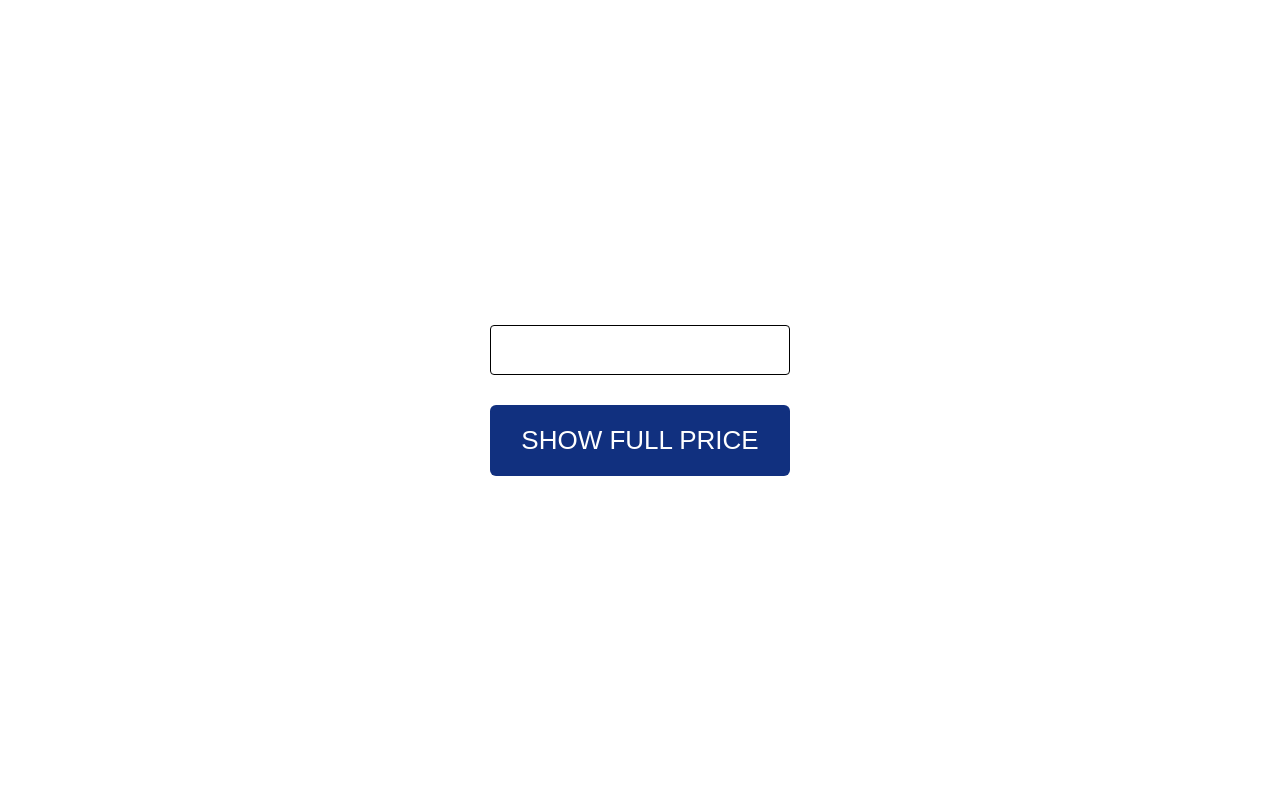
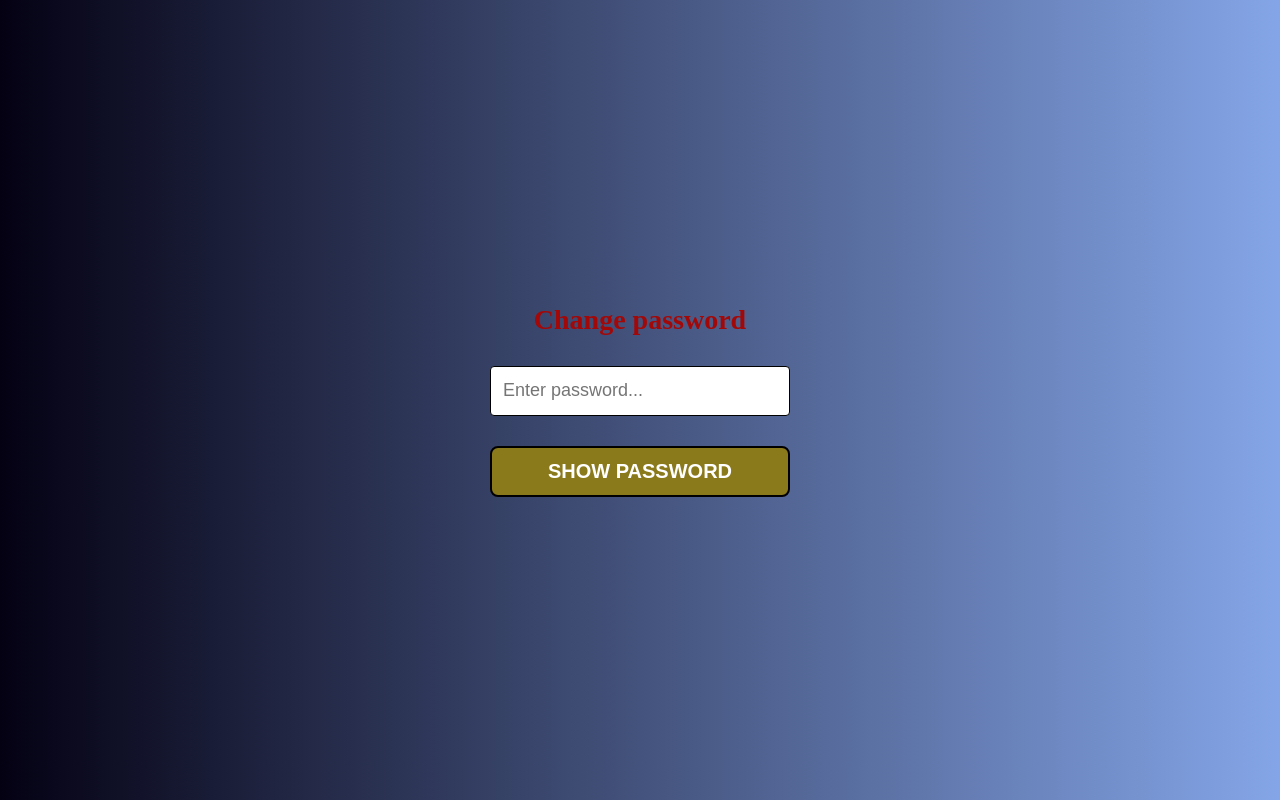
Before and after one commit to AnnMoiseieva/55-react-ts, a React (Vite) app: page / in a window 1280 px wide. Built offline with nearby package versions, Linux system fonts and the light colour scheme.

Commit message:
add homework 8 dd 27.03.25, topic - change password

```diff
--- a/src/App.tsx
+++ b/src/App.tsx
@@ -10,9 +10,11 @@
 // Homeworks imports:
 // import Homework06 from "./homeworks/Homework06/Homework06";
 // import Homework07 from "./homeworks/Homework07/Homework07";
+import Homework08 from "./homeworks/Homework08/Homework08";
 
 // Consultations imports:
-import Consultation04 from "./consultations/Consultation04/Consultation04";
+// import Consultation04 from "./consultations/Consultation04/Consultation04";
+
 
 function App() {
   return (
@@ -24,8 +26,9 @@ function App() {
 
       {/* <Homework06 /> */}
       {/* <Homework07 /> */}
+      <Homework08 />
 
-      <Consultation04 />
+      {/* <Consultation04 /> */}
     </>
   );
 }
--- /dev/null
+++ b/src/homeworks/Homework08/Homework08.tsx
@@ -0,0 +1,35 @@
+import { ChangeEvent, useState } from "react";
+import Button from "../../components/Button/Button";
+import Input from "../../components/Input/Input";
+import "./style.css";
+
+function Homework08() {
+  const [newPassword, setNewPassword] = useState<string>();
+  const [showNewPassword, setShowNewPassword] = useState<boolean>(false);
+
+  const onChangePassword = (event: ChangeEvent<HTMLInputElement>) => {
+    setNewPassword(event.target.value);
+  };
+  const showNewPasswordHandler = () => {
+    setShowNewPassword(!showNewPassword);
+  };
+
+  return (
+    <div className="password-container">
+      <h2>Change password</h2>
+      <Input
+        name="password"
+        //   label="Password:"
+        placeholder="Enter password..."
+        type="password"
+        onChange={onChangePassword}
+        value={newPassword}
+      />
+
+      <Button name="SHOW PASSWORD" onClick={showNewPasswordHandler} />
+      {showNewPassword && <div>{newPassword}</div>}
+    </div>
+  );
+}
+
+export default Homework08;
--- /dev/null
+++ b/src/homeworks/Homework08/style.css
@@ -0,0 +1,29 @@
+.password-container {
+    display: flex;
+    flex-direction: column;
+    align-items: center;
+    justify-content: center;
+    flex: 1;
+    gap: 30px;
+    background-image: linear-gradient(to right, rgb(4, 1, 19), rgb(132, 165, 231));
+}
+
+.password-container>h2 {
+    color: rgb(163, 8, 8);
+    font-size: 28px;
+}
+
+.password-container > Button {
+        font-weight: 600;
+        background-color: rgb(139, 122, 27);
+        border: 2px solid black;
+        border-radius: 8px;
+        font-size: 20px;
+        padding: 12px;
+
+}
+
+.password-container>Button:hover {
+    color: rgb(4, 4, 4);
+    background-color: transparent;
+}
```
